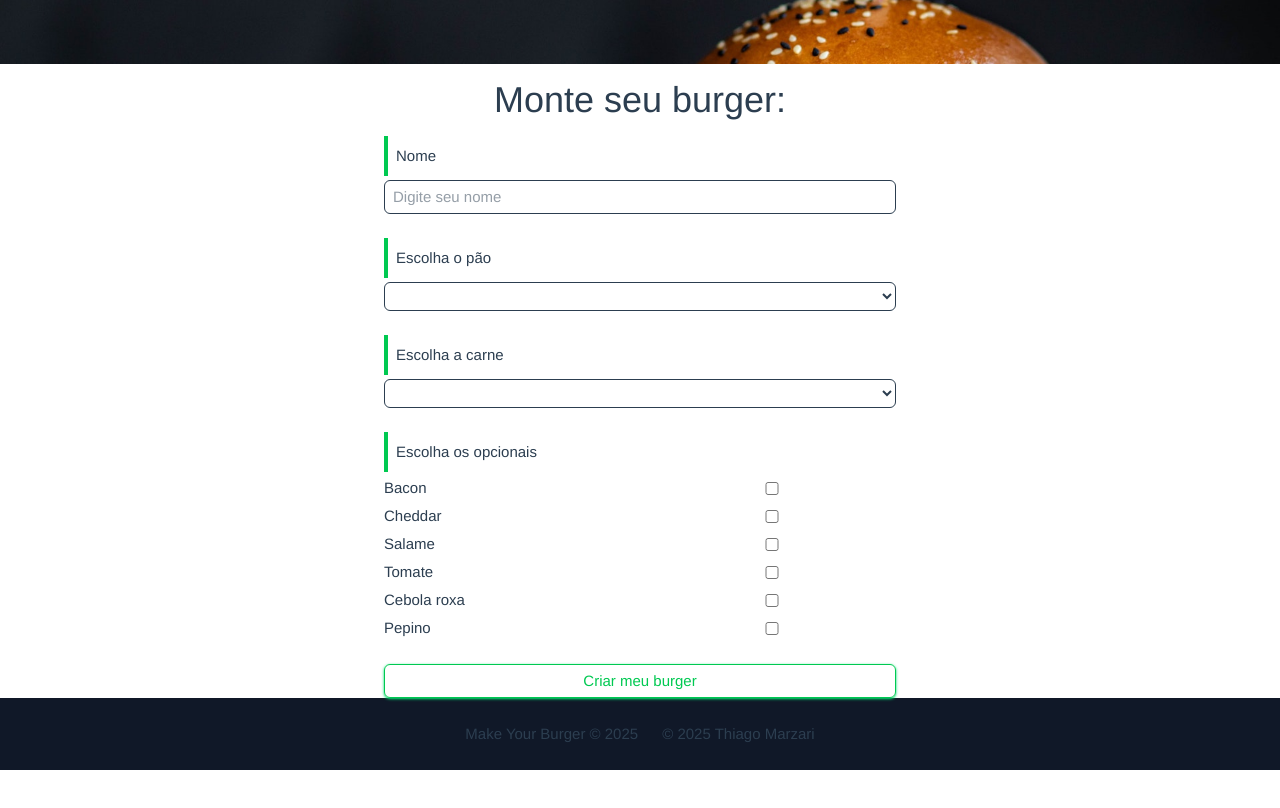
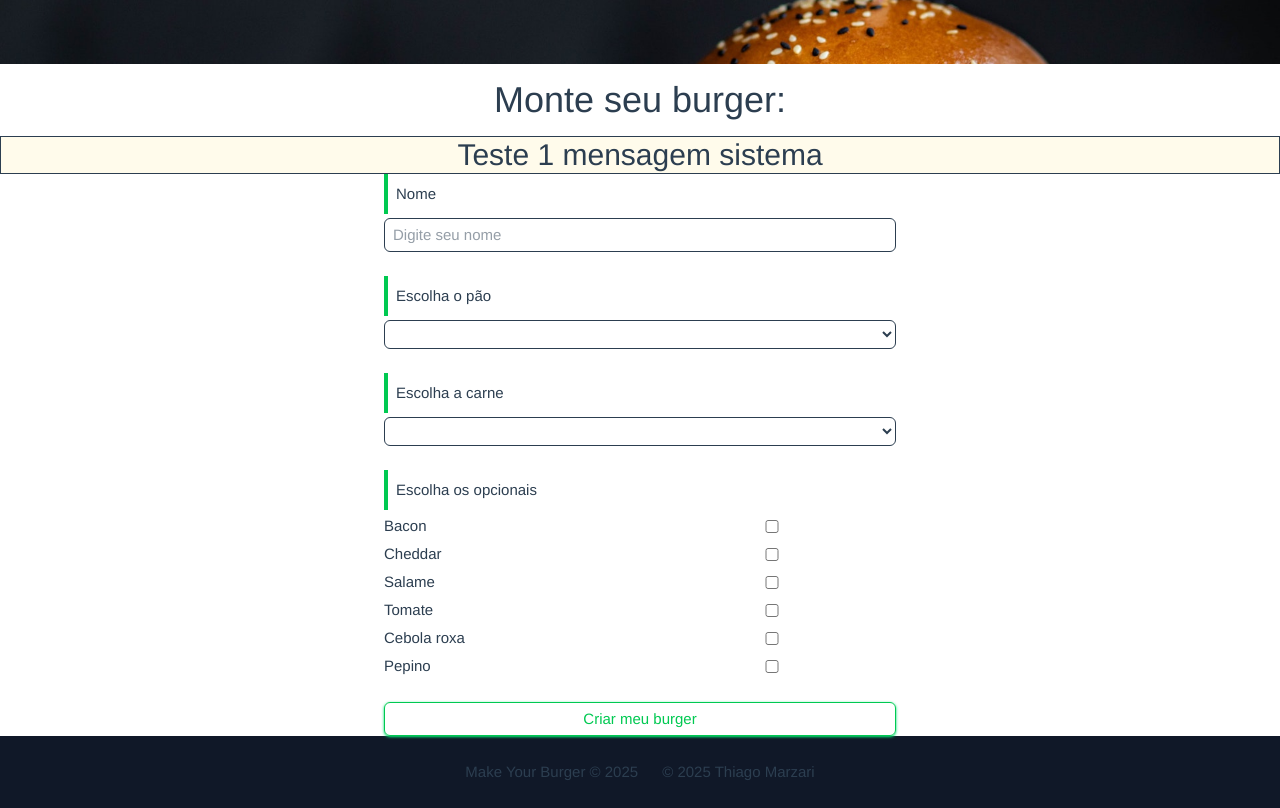
Before and after one commit to ThiagoMarzari/make-your-burger, a Vue app: page / in a window 1280 px wide. Shown: the part 400-1208 px from the top of the page. Before the commit the page ends 1170 px from the top, so only its background shows below. Built offline with nearby package versions, Linux system fonts and the light colour scheme; data requests are answered from the project's data file; the HTML template or start-up script is replaced by a standard one.

Commit message:
add Message component and integrate it into BurgerForm

```diff
--- a/src/components/BurgerForm.vue
+++ b/src/components/BurgerForm.vue
@@ -1,4 +1,6 @@
 <template>
+  <div>
+    <Message message="Teste 1 mensagem sistema" />
     <div class="flex w-full items-center justify-center px-4">
       <form class="flex w-full max-w-lg flex-col gap-6" @submit="createBurger">
         <div class="flex flex-col gap-1">
@@ -42,12 +44,14 @@
         </div>
       </form>
     </div>
+  </div>
 </template>
 
 <script setup lang="ts">
 import { onMounted, ref } from 'vue'
 import InputLabel from './InputLabel.vue'
 import { api } from '@/lib/axios'
+import Message from './Message.vue'
 
 interface IngredienteProps {
   id: number
@@ -86,7 +90,7 @@ const createBurger = async (e: SubmitEvent) => {
     status: 'Solicitado',
   }
 
-  const req = await api.post('/burgers', data)
+  //const req = await api.post('/burgers', data)
 
   clearInputs()
 }
--- /dev/null
+++ b/src/components/Message.vue
@@ -0,0 +1,17 @@
+<template>
+  <div class="border bg-amber-50">
+    <h1 class="text-center text-3xl">{{ message }}</h1>
+  </div>
+</template>
+
+<script setup lang="ts">
+interface MessageProps {
+  message: string
+}
+
+defineProps<MessageProps>()
+
+defineOptions({
+  name: 'MessageComponent',
+})
+</script>
```
Lines whose indentation alone changed are shown as unchanged.
